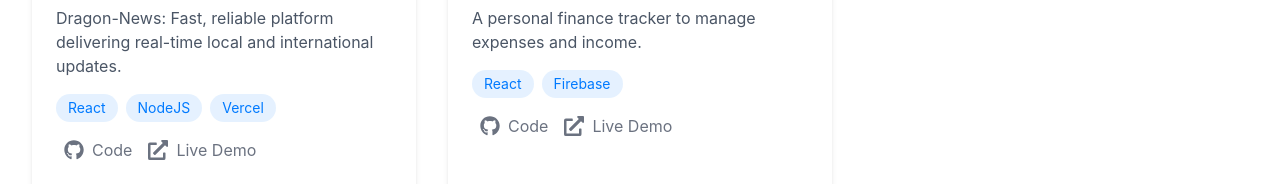
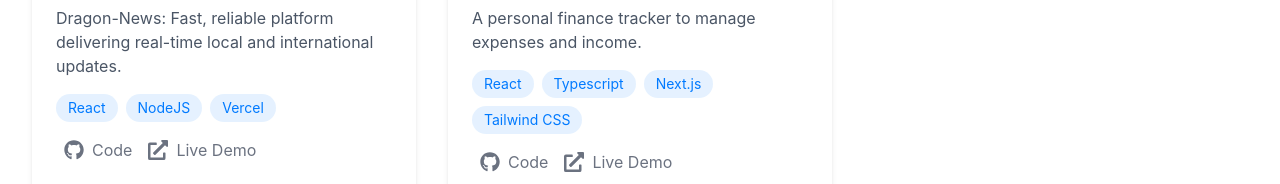
Before and after one commit to siam114/portfolio-website-nextjs, a Next.js app: page /projects in a window 1280 px wide. Shown: the part 1521-1705 px from the top of the page. Built offline with nearby package versions, Linux system fonts and the light colour scheme.

Commit message:
change tecnology

```diff
--- a/src/content/project.ts
+++ b/src/content/project.ts
@@ -60,7 +60,7 @@ export const projects: Project[] = [
       {
         title: 'Expense Tracker',
         description: 'A personal finance tracker to manage expenses and income.',
-        technologies: ['React', 'Firebase'],
+        technologies: ['React', 'Typescript', 'Next.js', 'Tailwind CSS'],
         githubLink: 'https://github.com/siam114/software-chamber-portfolio-website',
         demoLink: 'https://software-chamber-portfolio-website.vercel.app/',
         image: '/projects/expense-tracker.webp',
```
